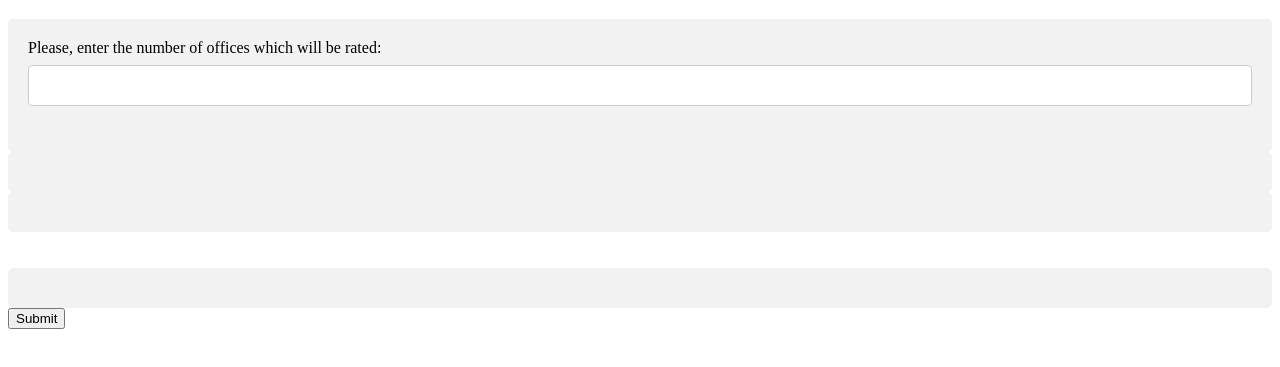
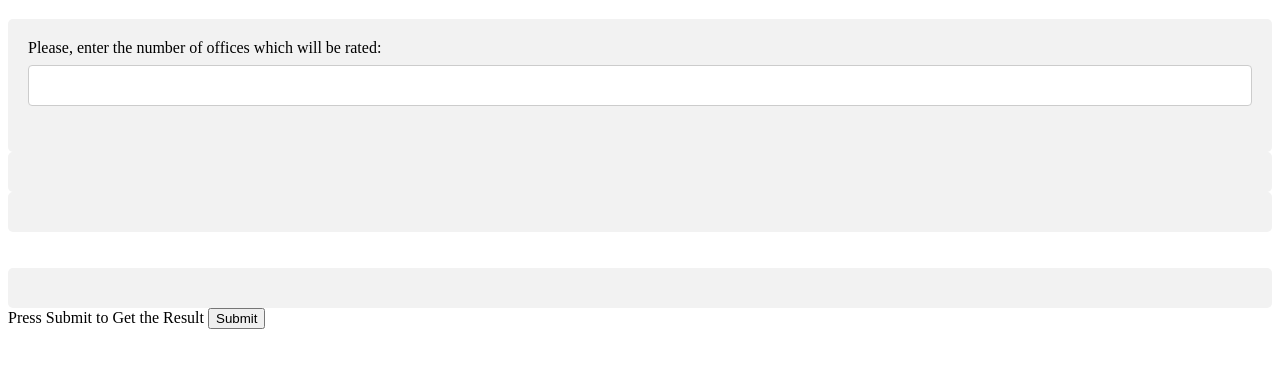
Before and after one commit to sunny117/EvaluationSoftware, a plain HTML site: page index.html in a window 1280 px wide. Shown: the part 61-428 px from the top of the page. Drawn offline with Linux system fonts and the light colour scheme.

Commit message:
add message to click Submit

```diff
--- a/index.html
+++ b/index.html
@@ -59,7 +59,7 @@
         <div class="selectioncriteria"></div>
         <br><br>
         <div class="output"></div>
-
+        Press Submit to Get the Result
         <button id='submit'>Submit</button>
 
     </body>
```
